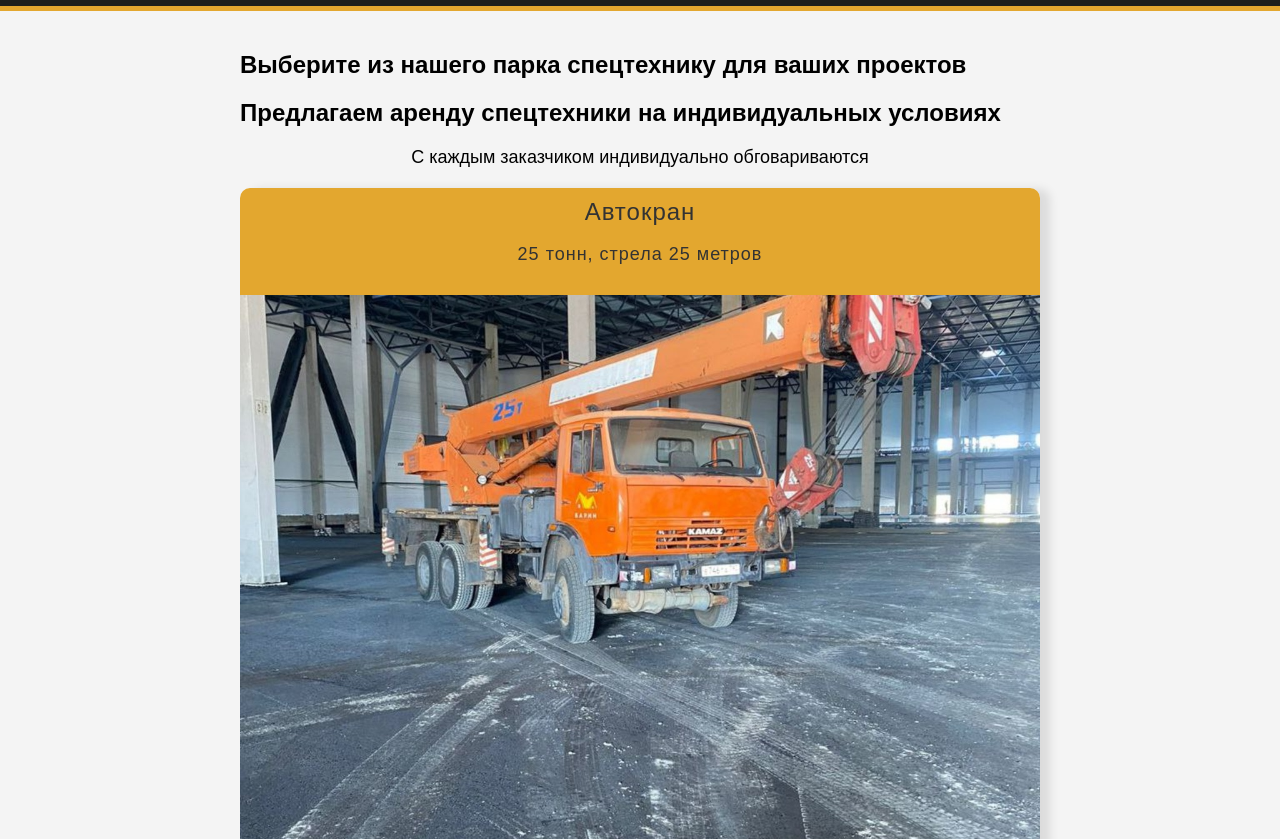
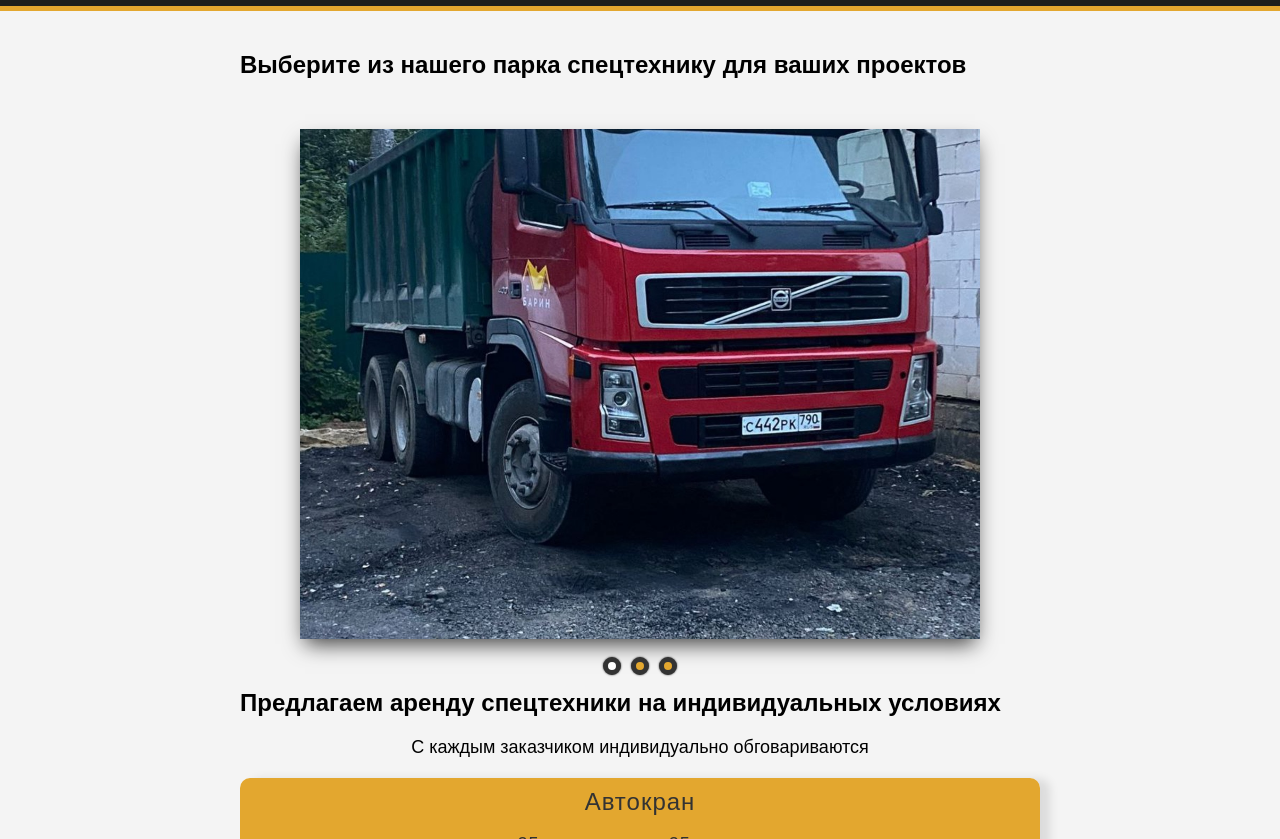
Before and after one commit to Mher007/KADE, a plain HTML site: page index.html in a window 1280 px wide. Shown: the part 280-1119 px from the top of the page. Drawn offline with Linux system fonts and the light colour scheme; a script that the page names is missing.

Commit message:
слайдер изображений

```diff
--- a/index.html
+++ b/index.html
@@ -47,6 +47,28 @@
 
 <div class="container">
      <h2>Выберите из нашего парка спецтехнику для ваших проектов </h2>
+
+     <!-- слайдер изображений -->
+     <div class="adaptivny-slayder">
+        <input type="radio" name="kadoves" id="slaid1" checked>
+        <input type="radio" name="kadoves" id="slaid2">
+        <input type="radio" name="kadoves" id="slaid3">
+
+        <div class="kadoves">
+        <label for="slaid1"></label>
+        <label for="slaid2"></label>
+        <label for="slaid3"></label>
+        </div>
+
+        <div class="adaptivny-slayder-lasekun">
+        <div class="abusteku-deagulus">
+        <img src="img/Dump truck.jpg"/>
+        <img src="img/Loader-Excavator.jpg"/>
+        <img src="img/Manipulator.jpg"/>
+        </div>
+        </div>
+      </div>
+     <!-- слайдер изображений -->
 
      <h2>Предлагаем аренду спецтехники на индивидуальных условиях</h2>
      <p>С каждым заказчиком индивидуально обговариваются</p>
--- a/script.js
+++ b/script.js
@@ -1,3 +1,6 @@
+
+
+
 document.getElementById('contact-form').addEventListener ('submit', function(event));
  {
   event.preventDefault();
@@ -14,6 +17,8 @@ document.getElementById('contact-form').addEventListener ('submit', function(eve
 
 
 
+
+
     // git status
     // git add .
     // git commit -m "1"
--- a/styles.css
+++ b/styles.css
@@ -4,6 +4,80 @@ body {
   padding: 0;
   background-color: #f4f4f4;
 }
+
+/* слайдер изображений */
+.adaptivny-slayder {
+  position: relative;
+  max-width: 680px;
+  margin: 50px auto;
+  box-shadow: 0 10px 20px -5px rgba(0, 0, 0, 0.75);
+}
+
+.adaptivny-slayder input[name="kadoves"] {
+  display: none;
+}
+
+.kadoves {
+  position: absolute;
+  left: 0;
+  bottom: -40px;
+  text-align: center;
+  width: 100%;
+}
+
+.kadoves label {
+  display: inline-block;
+  width: 8px;
+  height: 8px;
+  cursor: pointer;
+  margin: 0 3px;
+  box-shadow: 0 0 2px 0 rgba(0, 0, 0, .8);
+  border-radius: 50%;
+  border: 5px solid #333;
+  background-color: #e3a72f;
+}
+
+#slaid1:checked~.kadoves label[for="slaid1"] {
+  background-color: white;
+}
+
+#slaid2:checked~.kadoves label[for="slaid2"] {
+  background-color: white;
+}
+
+#slaid3:checked~.kadoves label[for="slaid3"] {
+  background-color: white;
+}
+
+.adaptivny-slayder-lasekun {
+  overflow: hidden;
+
+}
+
+.abusteku-deagulus {
+  display: flex;
+  width: 100%;
+  transition: all 0.5s;
+}
+
+.abusteku-deagulus img {
+  width: 100%;
+  flex-shrink:0;
+}
+
+#slaid1:checked~adaptivny-slayder-lasekun abusteku-deagulus {
+  transform: translate(0);
+}
+
+#slaid2:checked~.adaptivny-slayder-lasekun .abusteku-deagulus {
+  transform: translateX(-100%);
+}
+
+#slaid3:checked~.adaptivny-slayder-lasekun .abusteku-deagulus {
+  transform: translateX(-200%);
+}
+/* слайдер изображений */
+
 header {
   background-color: #1d1f1c;
   color: #fff;
```
